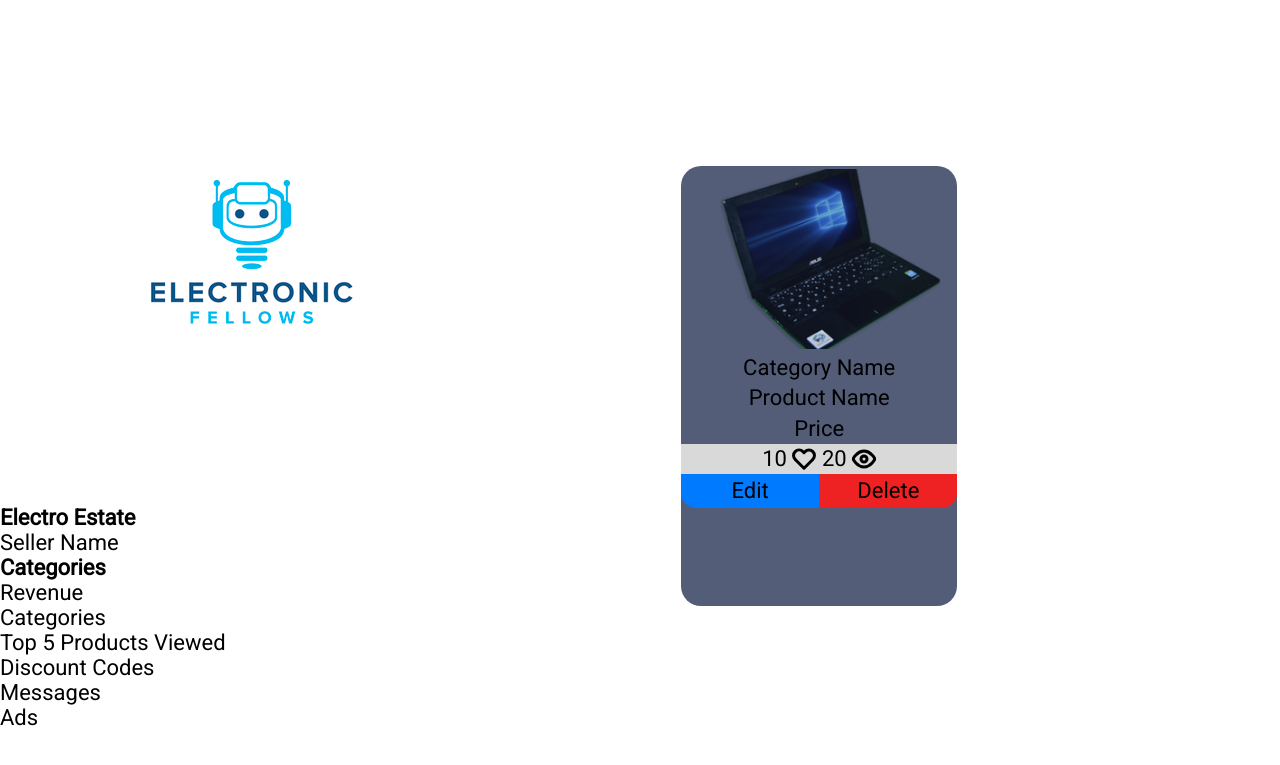
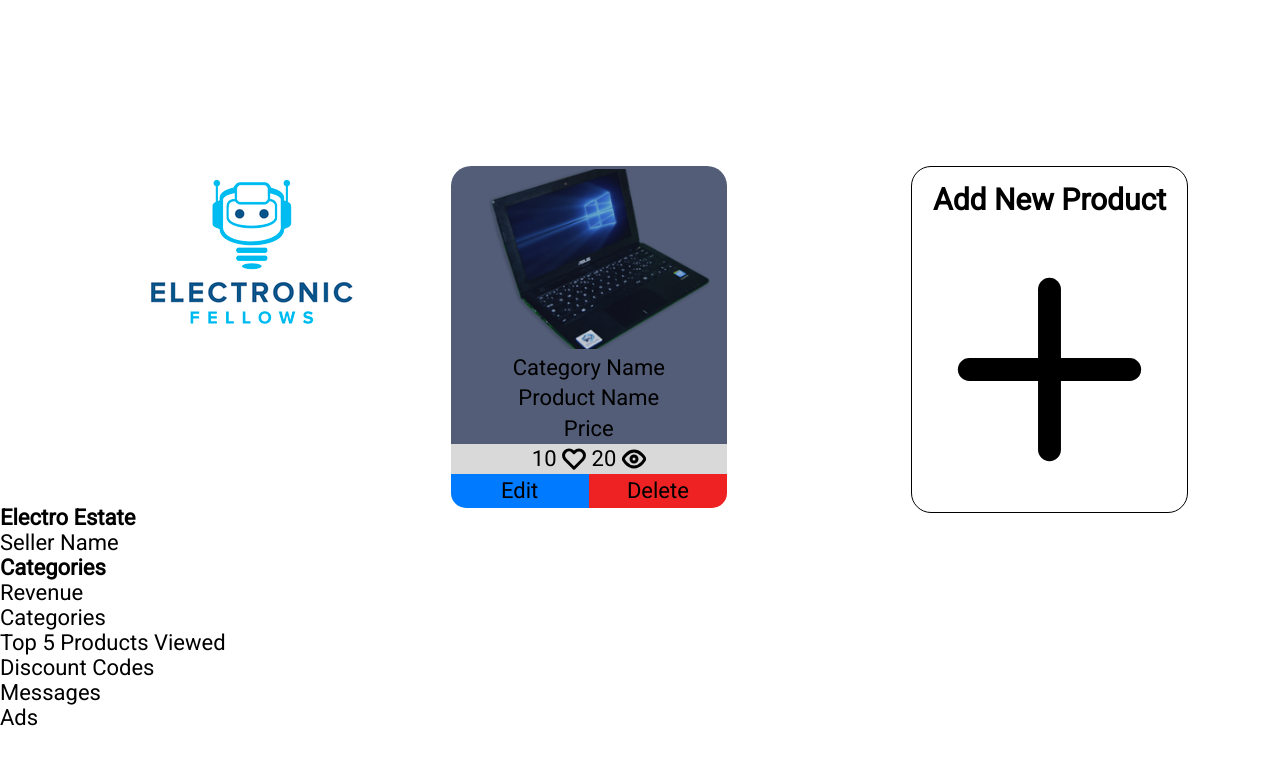
Before and after one commit to Jawad-Wehbi/e_commerce, a PHP site: page /seller.html in a window 1280 px wide. Shown: the top 765 px of the page. Run offline with PHP 8.4, Linux system fonts and the light colour scheme.

Commit message:
ECW-28 <add and style add new product btn>

```diff
--- a/ECW-28-categories-addition/css/styles.css
+++ b/ECW-28-categories-addition/css/styles.css
@@ -140,7 +140,7 @@ Category page
 */
 .seller-categories-product {
     width: 30%;
-    height: 55vh;
+    height: 50%;
     border-radius: 20px;
     margin-top: 5%;
     background-color: #535d77;
@@ -184,3 +184,23 @@ Category page
     background-color: #ee2222;
     border-radius: 0 0 15px 0;
 }
+
+.seller-categories-add-product {
+    width: 30%;
+    height: 50%;
+    border-radius: 20px;
+    margin-top: 5%;
+    text-align: center;
+    margin-bottom: 4%;
+    border: #000000 1px solid;
+}
+.seller-categories-add-product p {
+    font-size: 30px;
+    font-weight: 600;
+    color: black;
+    margin: 15px 0;
+}
+.seller-categories-add-product img {
+    width: 100%;
+    height: 70%;
+}
--- a/ECW-28-categories-addition/seller.html
+++ b/ECW-28-categories-addition/seller.html
@@ -107,6 +107,10 @@
                     <a class="seller-delete-btn" href="">Delete</a>
                 </div>
             </div>
+            <a href="" class="seller-categories-add-product">
+                <p>Add New Product</p>
+                <img src="assets/plus.svg" alt="" />
+            </a>
         </section>
     </body>
 </html>
```
